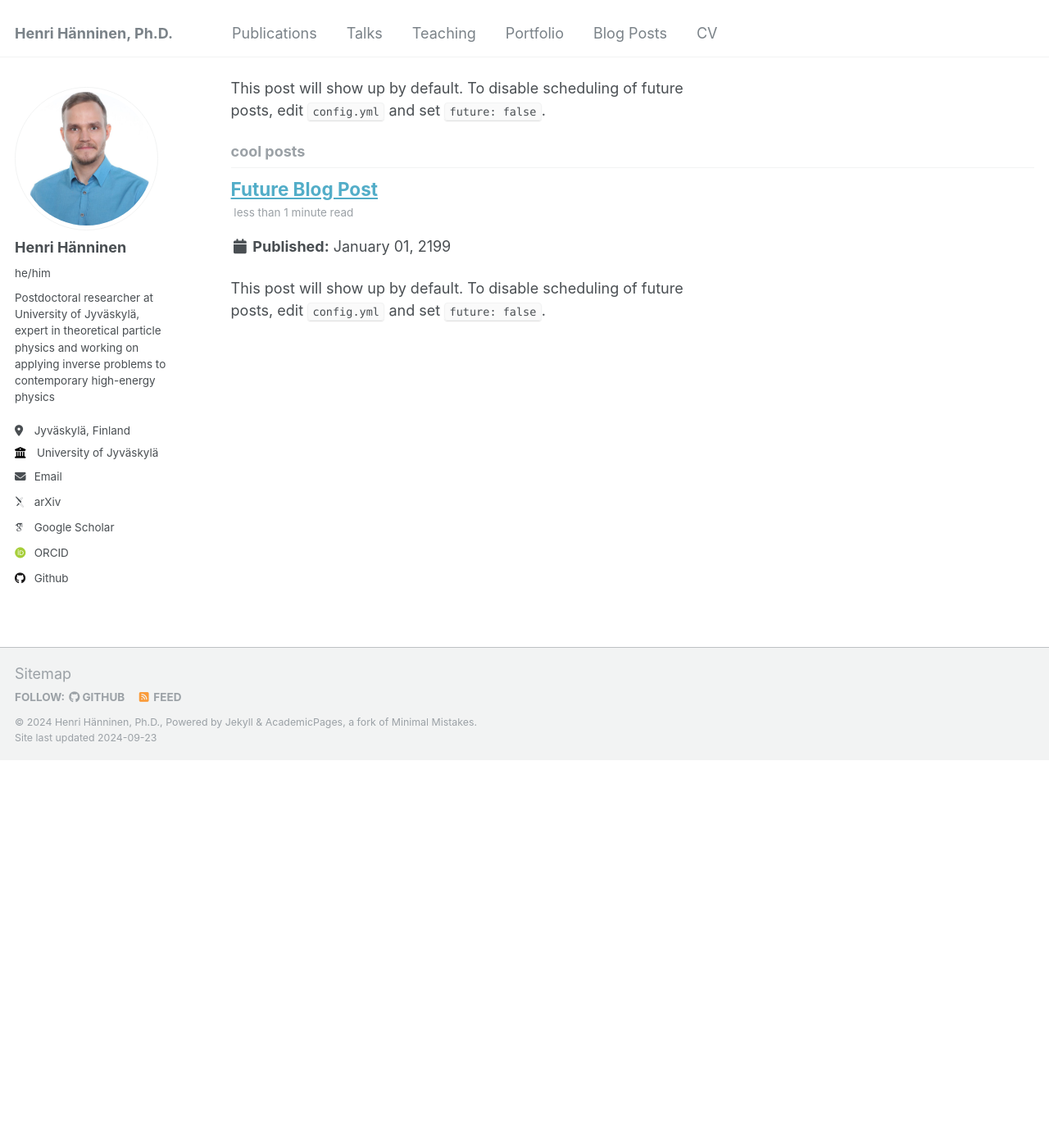
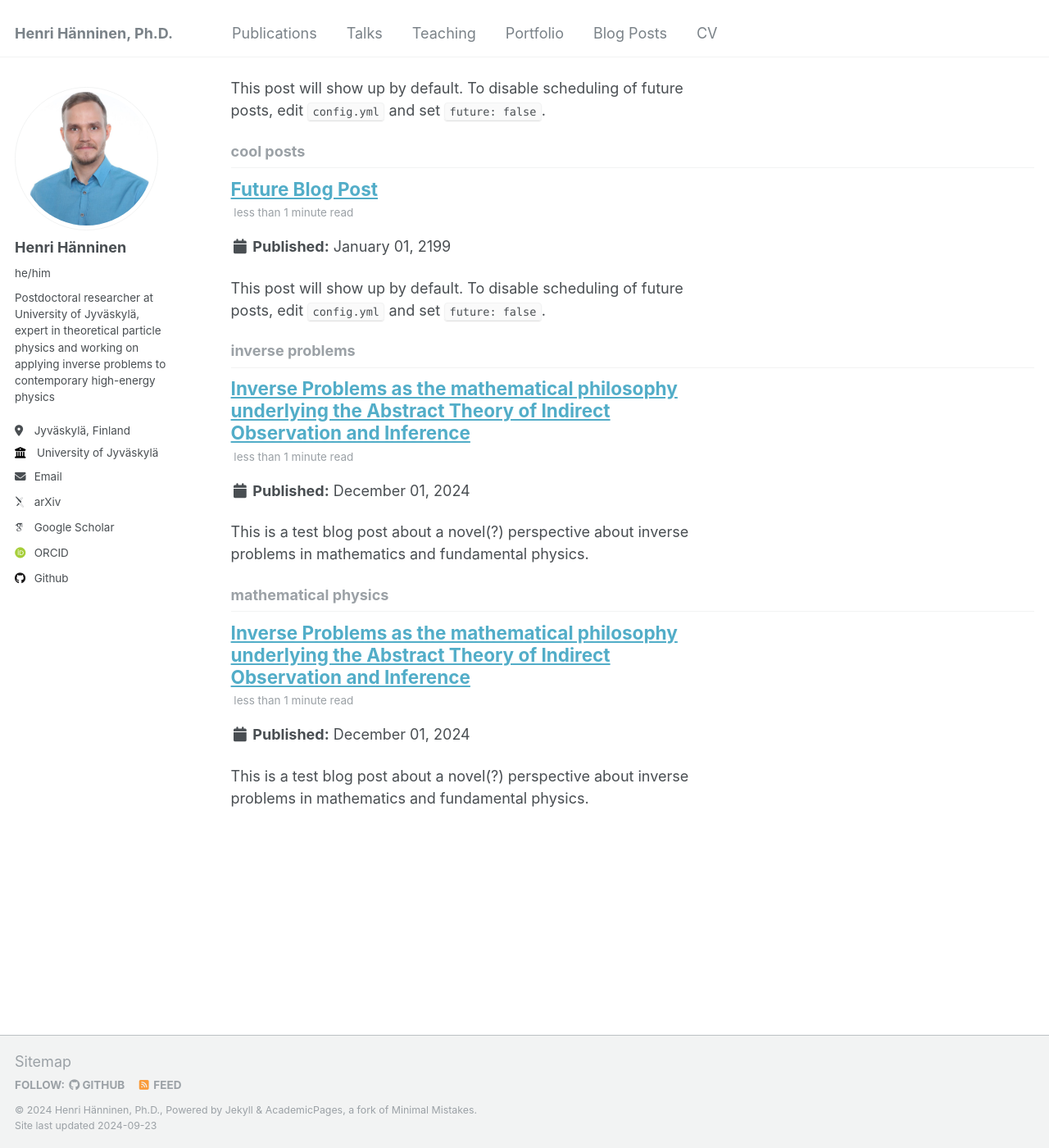
Before and after one commit to hhannine/hhannine.github.io, a Jekyll site: the page built from _pages/tag-archive.html, in a window 1280 px wide and 1400 px high, scrolled down 473 px. Shown: the whole window at 82% size. Built offline with Jekyll 4.4.1, drawn with Linux system fonts in a browser that asks for light colours; some web fonts are replaced.

Commit message:
rename test

```diff
--- a/_posts/2024-inverse-problems-toioi.md
+++ b/_posts/2024-12-12-inverse-problems-toioi.md
@@ -1,7 +1,7 @@
 ---
-title: 'Inverse Problems: the mathematical philosophy underlying the Abstract Theory of Indirect Observation and Inference'
+title: 'Inverse Problems as the mathematical philosophy underlying the Abstract Theory of Indirect Observation and Inference'
 date: 2024-12-01
-permalink: /posts/2024/09/2024-inverse-problems-toioi/
+permalink: /posts/2024/12/inverse-problems-toioi/
 tags:
  - inverse problems
  - mathematical physics
```
